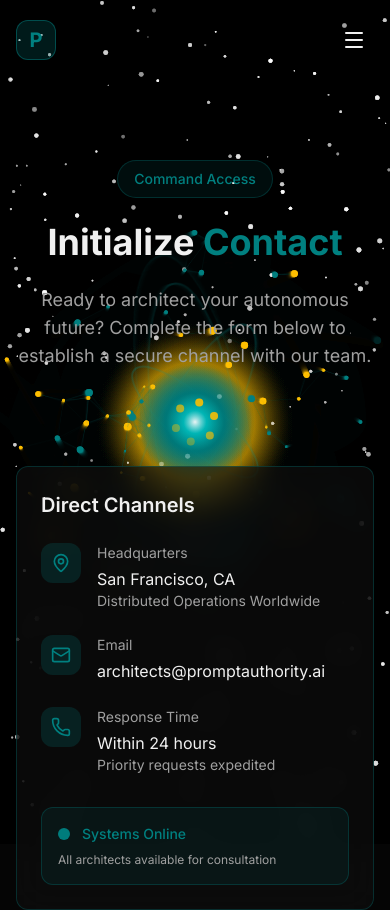
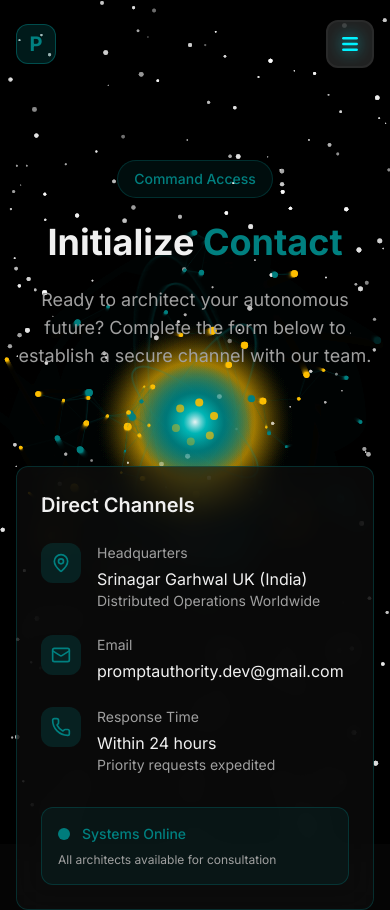
Before and after one commit to tech-gauravraturi/prompt-authority-site, a Next.js app: page /contact in a window 390 px wide. Shown: the top 910 px of the page. Built offline with nearby package versions, Linux system fonts and the light colour scheme.

Commit message:
location change

```diff
--- a/app/contact/page.tsx
+++ b/app/contact/page.tsx
@@ -97,7 +97,7 @@ export default function ContactPage() {
                     </div>
                     <div>
                       <p className="text-[#A0A0A0] text-sm mb-1">Headquarters</p>
-                      <p className="text-[#F0F0F0]">San Francisco, CA</p>
+                      <p className="text-[#F0F0F0]">Srinagar Garhwal UK (India)</p>
                       <p className="text-[#A0A0A0] text-sm">Distributed Operations Worldwide</p>
                     </div>
                   </div>
@@ -108,7 +108,7 @@ export default function ContactPage() {
                     </div>
                     <div>
                       <p className="text-[#A0A0A0] text-sm mb-1">Email</p>
-                      <p className="text-[#F0F0F0]">architects@promptauthority.ai</p>
+                      <p className="text-[#F0F0F0]">promptauthority.dev@gmail.com</p>
                     </div>
                   </div>
 
--- a/app/globals.css
+++ b/app/globals.css
@@ -120,9 +120,9 @@
   }
 
   .glass-header {
-    background: rgba(5, 5, 5, 0.8);
-    backdrop-filter: blur(20px);
-    -webkit-backdrop-filter: blur(20px);
+    background: rgba(0, 0, 0, 0.6);
+    backdrop-filter: blur(15px);
+    -webkit-backdrop-filter: blur(15px);
     border-bottom: 1px solid rgba(0, 128, 128, 0.2);
   }
 
@@ -131,6 +131,13 @@
     box-shadow: 0 0 20px rgba(0, 128, 128, 0.4),
                 0 0 40px rgba(0, 128, 128, 0.2),
                 0 0 60px rgba(0, 128, 128, 0.1);
+  }
+
+  .glow-neon-teal {
+    box-shadow: 0 0 15px rgba(0, 242, 255, 0.8),
+                0 0 30px rgba(0, 242, 255, 0.6),
+                0 0 45px rgba(0, 242, 255, 0.4),
+                0 0 60px rgba(0, 242, 255, 0.2);
   }
 
   .glow-amber {
--- a/components/Header.tsx
+++ b/components/Header.tsx
@@ -41,9 +41,9 @@ export default function Header() {
           {/* Logo */}
           <Link href="/" className="flex items-center gap-2 group">
             <div className="w-10 h-10 rounded-lg bg-[#008080]/20 border border-[#008080]/50 flex items-center justify-center group-hover:glow-teal transition-all duration-300">
-              <span className="text-[#008080] font-bold text-xl">P</span>
+              <span className={`font-bold text-xl ${isScrolled ? 'text-white' : 'text-[#008080]'}`}>P</span>
             </div>
-            <span className="text-[#F0F0F0] font-semibold text-lg tracking-wide hidden sm:block">
+            <span className={`font-semibold text-lg tracking-wide hidden sm:block ${isScrolled ? 'text-white' : 'text-[#F0F0F0]'}`}>
               Prompt <span className="text-[#008080]">Authority</span>
             </span>
           </Link>
@@ -57,7 +57,7 @@ export default function Header() {
                   className={`relative px-4 py-2 text-sm font-medium transition-all duration-300 rounded-lg ${
                     pathname === item.href
                       ? 'text-[#008080]'
-                      : 'text-[#A0A0A0] hover:text-[#F0F0F0]'
+                      : `${isScrolled ? 'text-white hover:text-white' : 'text-[#A0A0A0] hover:text-[#F0F0F0]'}`
                   }`}
                 >
                   {item.label}
@@ -72,7 +72,7 @@ export default function Header() {
           {/* CTA Button */}
           <Link
             href="/contact"
-            className="hidden md:block px-5 py-2.5 bg-[#008080] text-[#F0F0F0] text-sm font-medium rounded-lg hover:bg-[#008080]/80 transition-all duration-300 hover:glow-teal"
+            className={`hidden md:block px-5 py-2.5 bg-[#008080] text-sm font-medium rounded-lg hover:bg-[#008080]/80 transition-all duration-300 hover:glow-teal ${isScrolled ? 'text-white' : 'text-[#F0F0F0]'}`}
           >
             Request an Architect
           </Link>
@@ -80,10 +80,22 @@ export default function Header() {
           {/* Mobile Menu Button */}
           <button
             onClick={() => setIsMobileMenuOpen(!isMobileMenuOpen)}
-            className="md:hidden p-2 text-[#F0F0F0] hover:text-[#008080] transition-colors"
+            className="md:hidden p-3 bg-[#2a2a2a]/80 border-2 border-solid border-[#2a2a2a] rounded-lg hover:bg-[#2a2a2a]/90 hover:border-[#00F2FF]/50 transition-all duration-300 hover:glow-neon-teal"
             aria-label="Toggle menu"
           >
-            {isMobileMenuOpen ? <X size={24} /> : <Menu size={24} />}
+            {isMobileMenuOpen ? (
+              <X
+                size={20}
+                className="text-[#00F2FF] drop-shadow-[0_0_8px_rgba(0,242,255,0.8)]"
+                style={{ strokeWidth: '3px' }}
+              />
+            ) : (
+              <Menu
+                size={20}
+                className="text-[#00F2FF] drop-shadow-[0_0_8px_rgba(0,242,255,0.8)]"
+                style={{ strokeWidth: '3px' }}
+              />
+            )}
           </button>
         </div>
 
```
